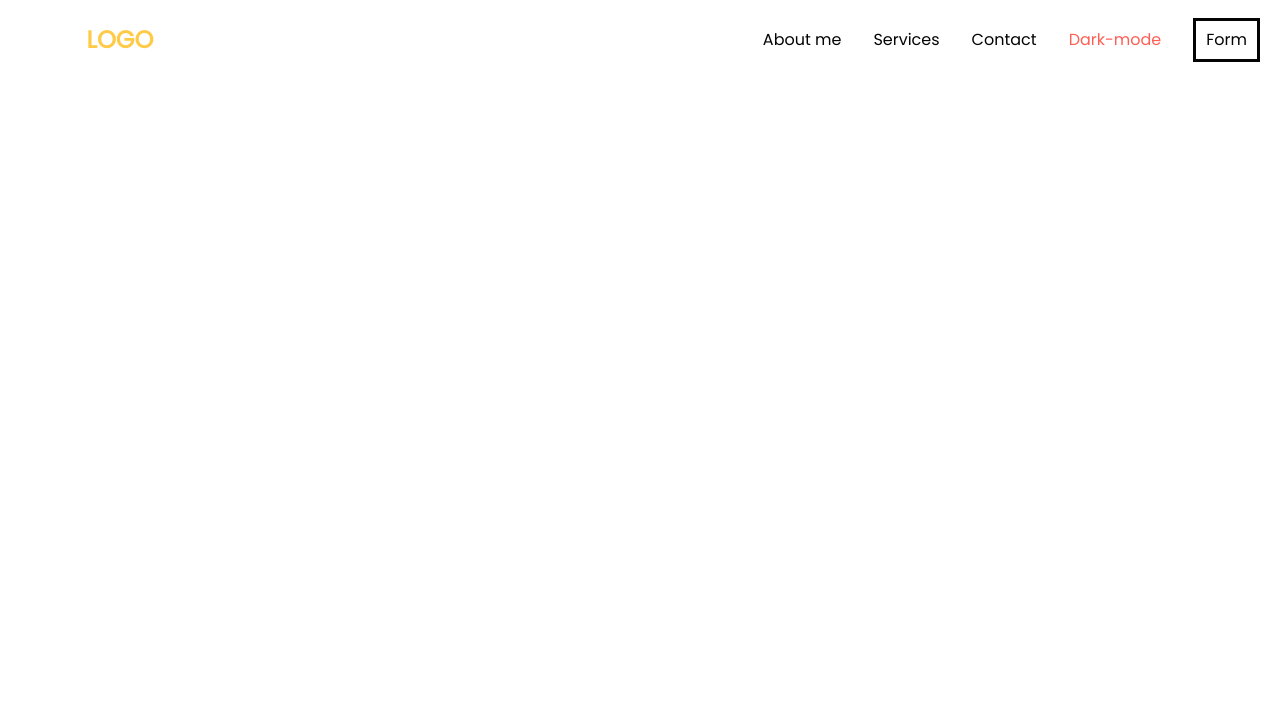
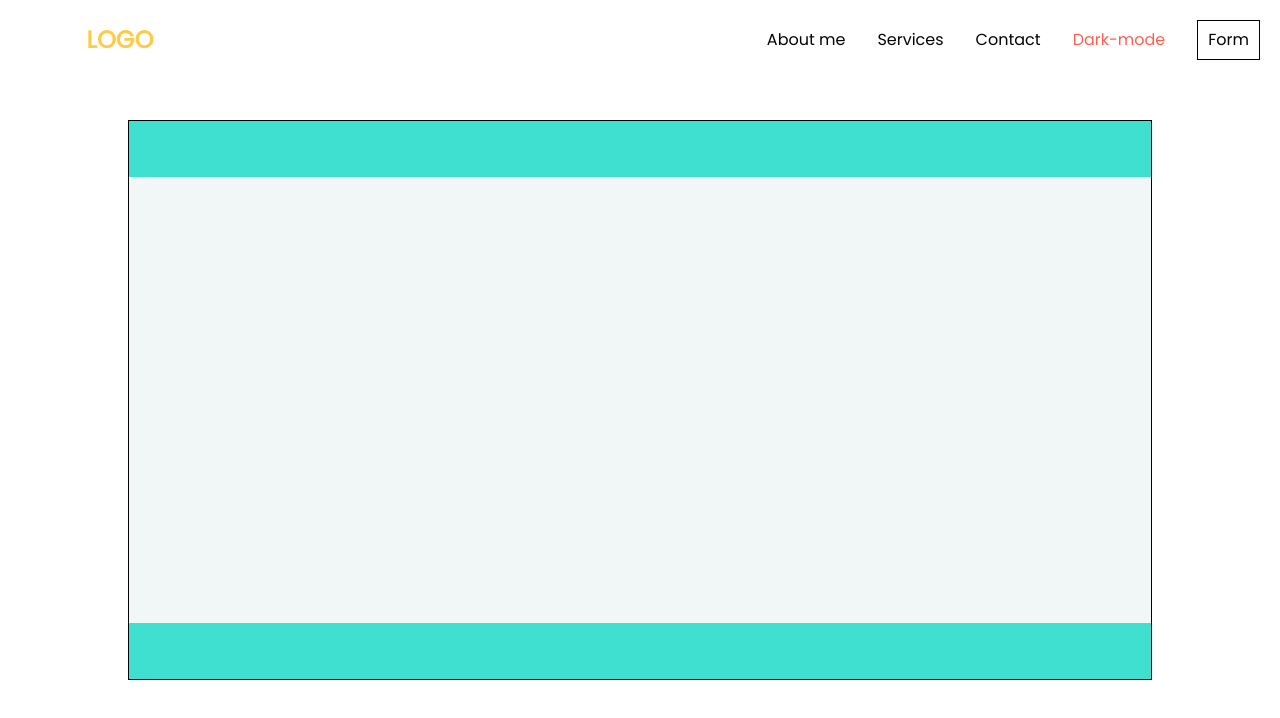
Before and after one commit to CarolinaFledgling/ex.1-pop-up, a plain HTML site: page index.html in a window 1280 px wide. Drawn offline with Linux system fonts and the light colour scheme.

Commit message:
add markup and style for Popup

```diff
--- a/index.html
+++ b/index.html
@@ -13,7 +13,7 @@
 </head>
 
 <body>
-    <div class="container">
+    <div class="container ">
         <h2 class="logo">LOGO</h2>
         <div class="nav">
             <ul class="nav__list">
@@ -28,10 +28,18 @@
 
         <main class="main">
             <section class="wrapper">
-
+                <img  class="img_bgc" src="img/men640.jpg" alt="Man with a child">
+                <!-- <p class="description">Lorem ipsum dolor sit amet, consectetur adipisicing elit. Corrupti at, nulla laudantium minima excepturi ipsam illo harum..</p> -->
             </section>
         </main>
 
+    </div>
+    <div class="modal-wrap">
+        <div class="modal">
+            <div class="modal__top"></div>
+            <div class="modal__middle"></div>
+            <div class="modal__bottom"></div>
+        </div>
     </div>
 
 </body>
--- a/style.css
+++ b/style.css
@@ -21,6 +21,10 @@ body {
   display: grid;
   grid-template-columns: minmax(120px, 200px) 1fr;
   grid-template-rows: 80px 1fr;
+}
+
+.container--blur {
+  filter: blur(2px);
 }
 
 .logo {
@@ -69,10 +73,74 @@ body {
 
 .btn-form {
   display: block;
-  border: 3px solid #040404;
+  border: 1px solid #040404;
   padding: 10px;
   margin-left: 2rem;
   background-color: transparent;
   color: #040404;
   cursor: pointer;
+  transition: 0.1s linear;
 }
+
+.btn-form:hover {
+  background-color: #040404;
+  color: white;
+  border: none;
+}
+
+.main {
+  grid-column: 1/3;
+  grid-row: 2/3;
+  display: flex;
+  justify-content: center;
+  align-items: center;
+}
+
+.wrapper {
+  margin: 0 auto;
+}
+
+/* STYLE FOR POPup */
+
+.modal-wrap--active {
+  position: fixed;
+  top: 0;
+  left: 0;
+  width: 100%;
+  height: 100%;
+  background-color: rgba(0, 0, 0, 0.2);
+}
+
+.modal {
+  display: flex;
+  flex-direction: column;
+  position: absolute;
+  top: 50%;
+  left: 50%;
+  transform: translate(-50%, -50%);
+  width: 80%;
+  height: 70%;
+  border: 1px solid #040404;
+}
+
+.modal__top {
+  background-color: turquoise;
+  flex-basis: 10%;
+}
+.modal__middle {
+  background-color: rgb(241, 247, 246);
+  flex-grow: 1;
+}
+.modal__bottom {
+  background-color: turquoise;
+  flex-basis: 10%;
+}
+
+/* MEDIA */
+
+@media (orientation: portrait) and (max-width:800px) {
+  .modal {
+    width: 90%;
+    height: 90%;
+  }
+}
```
Also changed, not shown: img/men640.jpg (added).
